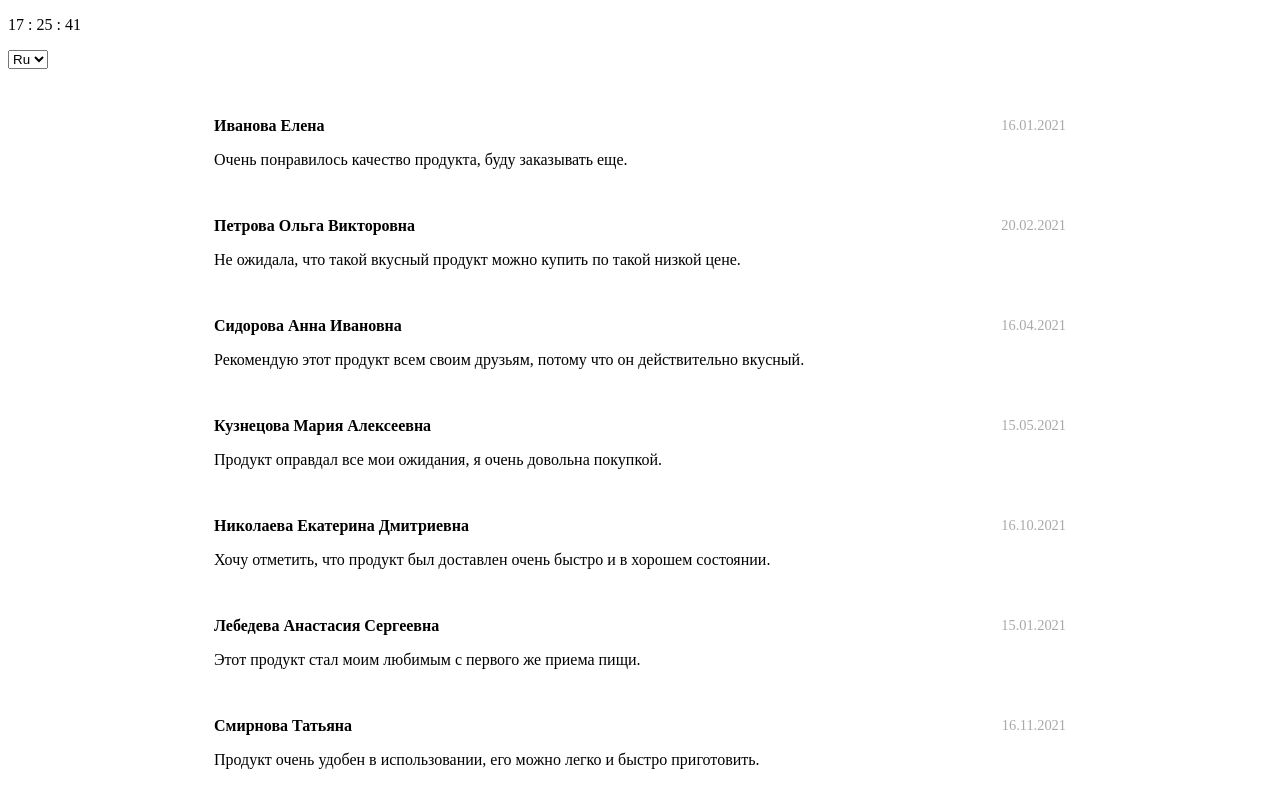
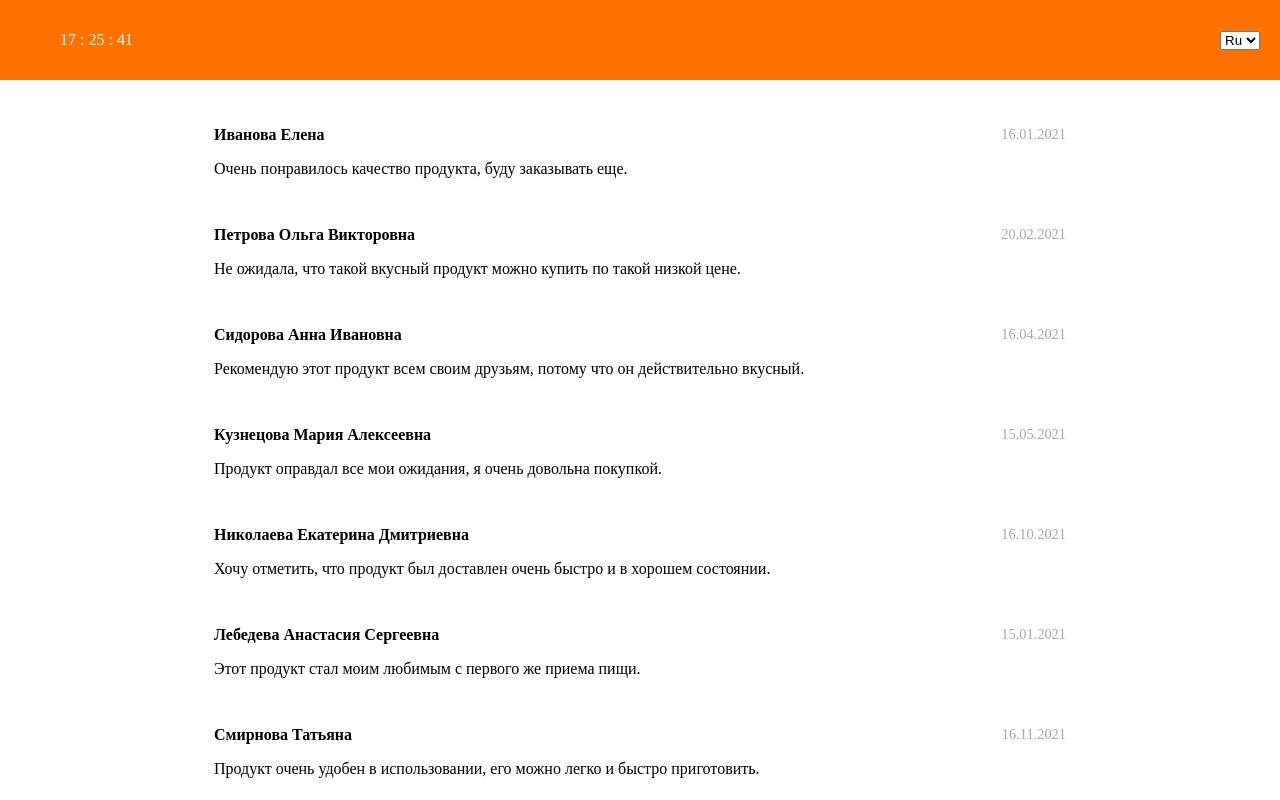
Before and after one commit to artemplv/mtg-biz-assessment, a React app: page / in a window 1280 px wide. Shown: the top 800 px of the page. Built offline with nearby package versions, Linux system fonts and the light colour scheme.

Commit message:
add styles

```diff
--- a/src/components/Clock/Clock.tsx
+++ b/src/components/Clock/Clock.tsx
@@ -7,11 +7,11 @@ const normalizeDigits = (value: number): string => {
   return String(value);
 }
 
-class Clock extends React.Component<{}, StateTypes> {
+class Clock extends React.Component<PropTypes, StateTypes> {
   interval: NodeJS.Timeout;
 
-  constructor() {
-    super(null);
+  constructor(props: PropTypes) {
+    super(props);
 
     this.state = {
       time: '',
@@ -43,12 +43,20 @@ class Clock extends React.Component<{}, StateTypes> {
       time,
     } = this.state;
 
+    const {
+      className,
+    } = this.props;
+
     return (
-      <p>
+      <p className={className}>
         {time}
       </p>
     )
   }
+}
+
+type PropTypes = {
+  className?: string;
 }
 
 type StateTypes = {
--- a/src/components/Header/Header.tsx
+++ b/src/components/Header/Header.tsx
@@ -1,13 +1,16 @@
 import React from "react";
 import LanguageSelector from "@/components/LanguageSelector";
 import Clock from "@/components/Clock";
+import "./style.scss";
 
 class Header extends React.Component {
   render() {
     return (
-      <div>
-        <Clock />
-        <LanguageSelector />
+      <div className="header">
+        <div className="header-content">
+          <Clock className="header-clock" />
+          <LanguageSelector />
+        </div>
       </div>
     );
   }
--- /dev/null
+++ b/src/components/Header/style.scss
@@ -0,0 +1,27 @@
+.header {
+  padding: 20px;
+  background-color: #ff7200;
+  height: 40px;
+  position: fixed;
+  top: 0;
+  left: 0;
+  width: 100%;
+  z-index: 100;
+  display: flex;
+  align-items: center;
+
+  .header-content {
+    display: flex;
+    align-items: center;
+    justify-content: space-between;
+    width: 100%;
+    max-width: 1200px;
+    margin: 0 auto;
+  }
+
+  .header-clock {
+    font-weight: 500;
+    color: #fff;
+    margin: 0;
+  }
+}
--- a/src/components/Main/Main.tsx
+++ b/src/components/Main/Main.tsx
@@ -1,12 +1,13 @@
 import React from "react";
 import Reviews from "@/components/Reviews";
+import "./style.scss";
 
 class Main extends React.Component {
   render() {
     return (
-      <>
+      <div className="main">
         <Reviews />
-      </>
+      </div>
     );
   }
 }
--- a/src/components/Main/index.ts
+++ b/src/components/Main/index.ts
@@ -1,3 +1,3 @@
-import Reviews from "../Reviews";
+import Main from "./Main";
 
-export default Reviews;
+export default Main;
--- /dev/null
+++ b/src/components/Main/style.scss
@@ -0,0 +1,3 @@
+.main {
+  padding-top: 70px;
+}
```
